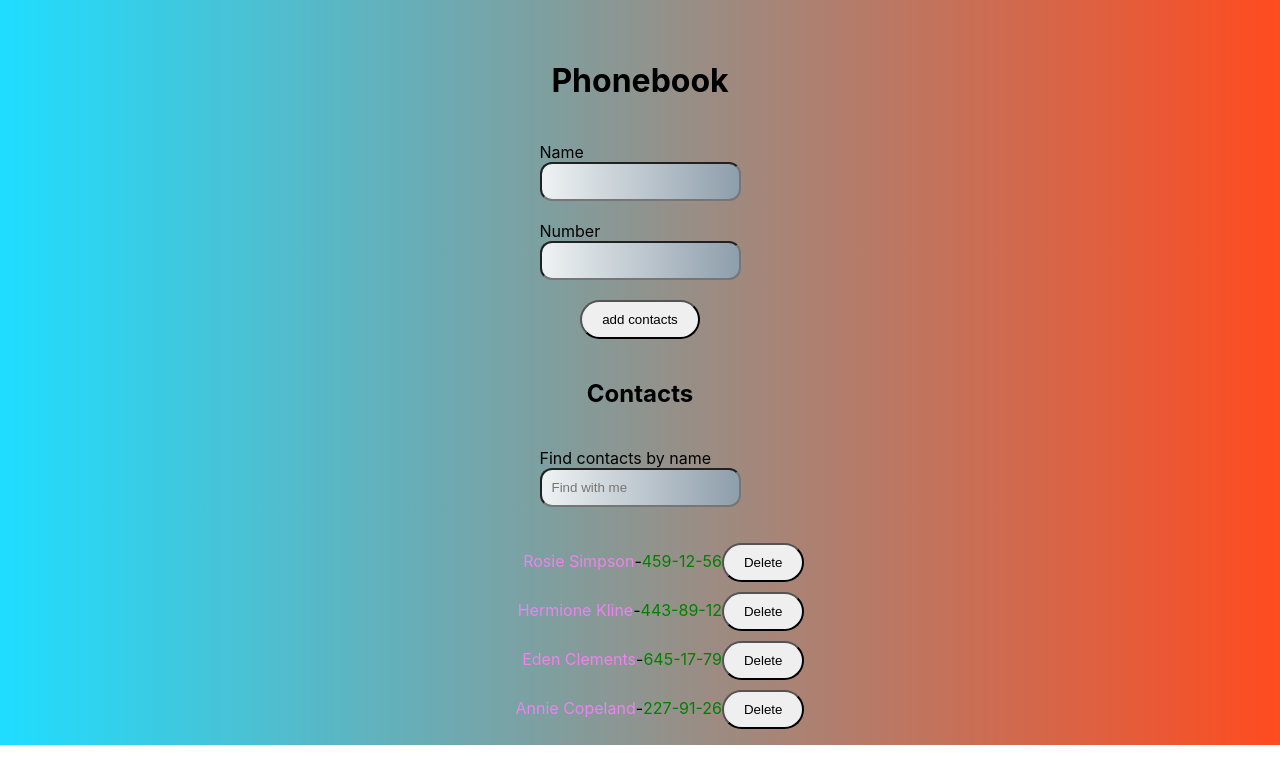
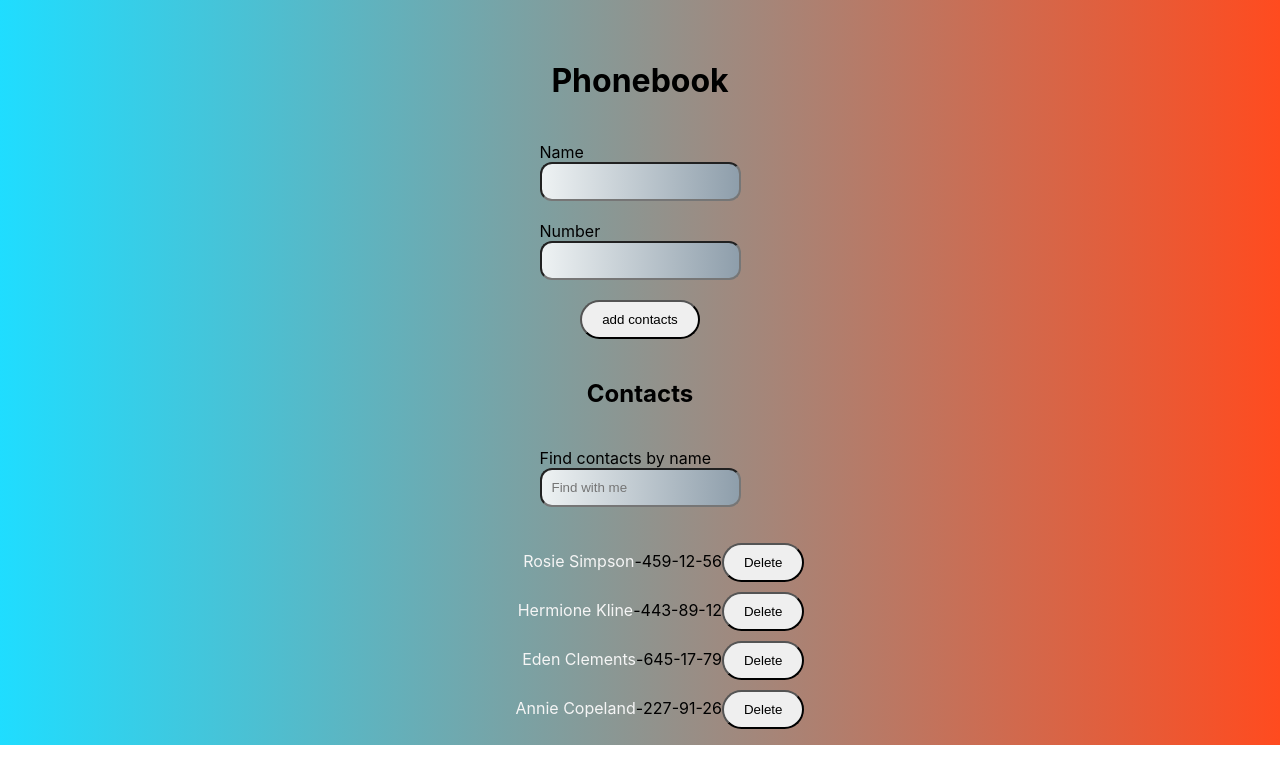
Before and after one commit to ExLuZiVe53/goit-react-hw-06-phonebook, a React (Create React App) app: page / in a window 1280 px wide. Shown: the top 784 px of the page. Built offline with nearby package versions, Linux system fonts and the light colour scheme.

Commit message:
Update ContactList.module.css

```diff
--- a/src/components/ContactList/ContactList.module.css
+++ b/src/components/ContactList/ContactList.module.css
@@ -42,9 +42,9 @@
 }
 
 .ContactName {
-  color: violet;
+  color: whitesmoke;
 }
 
 .ContactNumber {
-  color: green;
+  color: black;
 }
```
